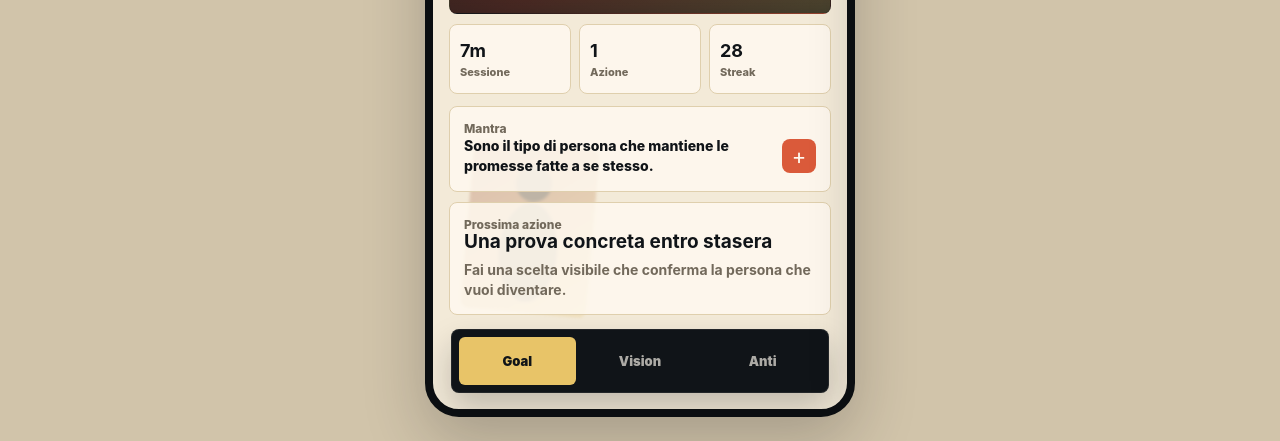
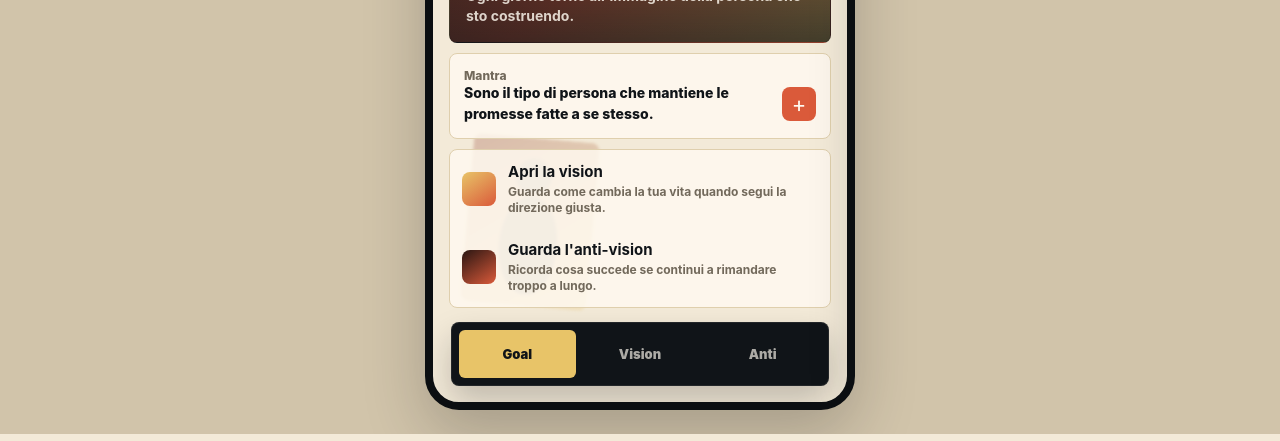
Before and after one commit to comaibusiness2000-netizen/visualize, a website: page UPLOAD_TO_GITHUB/preview/index.html in a window 1280 px wide. Shown: the part 447-888 px from the top of the page. Drawn offline with Linux system fonts and the light colour scheme.

Commit message:
Simplify goal home layout

```diff
--- a/UPLOAD_TO_GITHUB/preview/index.html
+++ b/UPLOAD_TO_GITHUB/preview/index.html
@@ -320,37 +320,11 @@
         font-weight: 650;
       }
 
-      .stats-grid {
-        display: grid;
-        grid-template-columns: 1fr 1fr 1fr;
-        gap: 8px;
-        margin: 10px 0 12px;
-      }
-
-      .stat,
       .card,
       .row-list {
         border: 1px solid var(--line);
         border-radius: 8px;
         background: var(--surface-muted);
-      }
-
-      .stat {
-        min-height: 70px;
-        display: grid;
-        align-content: center;
-        gap: 4px;
-        padding: 10px;
-      }
-
-      .stat strong {
-        font-size: 18px;
-      }
-
-      .stat span {
-        color: var(--muted);
-        font-size: 11px;
-        font-weight: 850;
       }
 
       .card {
@@ -418,12 +392,28 @@
         border-bottom: 0;
       }
 
+      .home-link {
+        width: 100%;
+        border: 0;
+        color: inherit;
+        background: transparent;
+        text-align: left;
+      }
+
       .row-icon {
         flex: 0 0 auto;
         width: 34px;
         height: 34px;
         border-radius: 8px;
         background: var(--row);
+      }
+
+      .row-icon.vision {
+        background: linear-gradient(145deg, var(--gold), var(--rust));
+      }
+
+      .row-icon.anti {
+        background: linear-gradient(145deg, #2a1612, var(--rust));
       }
 
       .list-row strong {
@@ -765,29 +755,14 @@
           </header>
 
           <section class="view active" id="goal">
-            <div class="screen-kicker">Today workspace</div>
-            <h1 class="screen-title">Visualizza. Scegli. Fai.</h1>
+            <div class="screen-kicker">Daily vision</div>
+            <h1 class="screen-title">La tua visione, in un colpo d'occhio.</h1>
 
             <article class="media-card" id="goalHero">
               <span class="tag">Focus principale</span>
               <h1 id="goalTitle">La vita che sto costruendo</h1>
-              <p id="goalText">Ogni giorno scelgo una piccola azione che rende reale la mia vision.</p>
+              <p id="goalText">Ogni giorno torno all'immagine della persona che sto costruendo.</p>
             </article>
-
-            <div class="stats-grid">
-              <div class="stat">
-                <strong>7m</strong>
-                <span>Sessione</span>
-              </div>
-              <div class="stat">
-                <strong>1</strong>
-                <span>Azione</span>
-              </div>
-              <div class="stat">
-                <strong>28</strong>
-                <span>Streak</span>
-              </div>
-            </div>
 
             <article class="card">
               <span class="caption">Mantra</span>
@@ -797,11 +772,22 @@
               </div>
             </article>
 
-            <article class="card">
-              <span class="caption">Prossima azione</span>
-              <h2 id="actionTitle">Una prova concreta entro stasera</h2>
-              <p id="actionText">Fai una scelta visibile che conferma la persona che vuoi diventare.</p>
-            </article>
+            <div class="row-list" style="margin-top: 10px;">
+              <button class="list-row home-link" data-view="vision" type="button">
+                <div class="row-icon vision"></div>
+                <div>
+                  <strong>Apri la vision</strong>
+                  <span>Guarda come cambia la tua vita quando segui la direzione giusta.</span>
+                </div>
+              </button>
+              <button class="list-row home-link" data-view="anti" type="button">
+                <div class="row-icon anti"></div>
+                <div>
+                  <strong>Guarda l'anti-vision</strong>
+                  <span>Ricorda cosa succede se continui a rimandare troppo a lungo.</span>
+                </div>
+              </button>
+            </div>
           </section>
 
           <section class="view" id="vision">
@@ -840,7 +826,7 @@
 
             <article class="card">
               <h2>Rientro immediato</h2>
-              <p>Guarda l'anti-vision per pochi secondi, poi torna al Goal e completa una sola azione concreta.</p>
+              <p>Guarda l'anti-vision per pochi secondi, poi torna al Goal e scegli il prossimo passo con lucidita.</p>
             </article>
           </section>
         </main>
@@ -922,10 +908,8 @@
     <script>
       const defaults = {
         goalTitle: "La vita che sto costruendo",
-        goalText: "Ogni giorno scelgo una piccola azione che rende reale la mia vision.",
+        goalText: "Ogni giorno torno all'immagine della persona che sto costruendo.",
         mantra: "Sono il tipo di persona che mantiene le promesse fatte a se stesso.",
-        actionTitle: "Una prova concreta entro stasera",
-        actionText: "Fai una scelta visibile che conferma la persona che vuoi diventare.",
         visionTitle: "Energia, disciplina e liberta",
         visionText: "Visualizza il risultato come se fosse gia vicino: ambiente, corpo, abitudini, relazioni e ritmo della giornata.",
         changes: [
@@ -986,8 +970,6 @@
         document.getElementById("goalTitle").textContent = state.goalTitle;
         document.getElementById("goalText").textContent = state.goalText;
         document.getElementById("mantraText").textContent = state.mantra;
-        document.getElementById("actionTitle").textContent = state.actionTitle;
-        document.getElementById("actionText").textContent = state.actionText;
         document.getElementById("visionTitle").textContent = state.visionTitle;
         document.getElementById("visionText").textContent = state.visionText;
         document.getElementById("antiText").textContent = state.antiText;
@@ -1051,8 +1033,7 @@
           state.goalTitle,
           state.goalText,
           state.visionText,
-          state.actionText,
-          "Ora scegli una azione concreta e falla prima che la giornata finisca."
+          "Resta qualche secondo dentro questa immagine e lascia che guidi la prossima scelta."
         ].join(" ");
         speechSynthesis.cancel();
         const voice = new SpeechSynthesisUtterance(text);
@@ -1127,8 +1108,6 @@
           state.visionText = text.trim();
           state.goalText = text.trim();
         }
-        const action = prompt("Qual e la prossima azione concreta?", state.actionText);
-        if (action && action.trim()) state.actionText = action.trim();
         save();
         paint();
         notify("Vision aggiornata");
```
Also changed, not shown: preview/index.html (+38 -59 lines).
